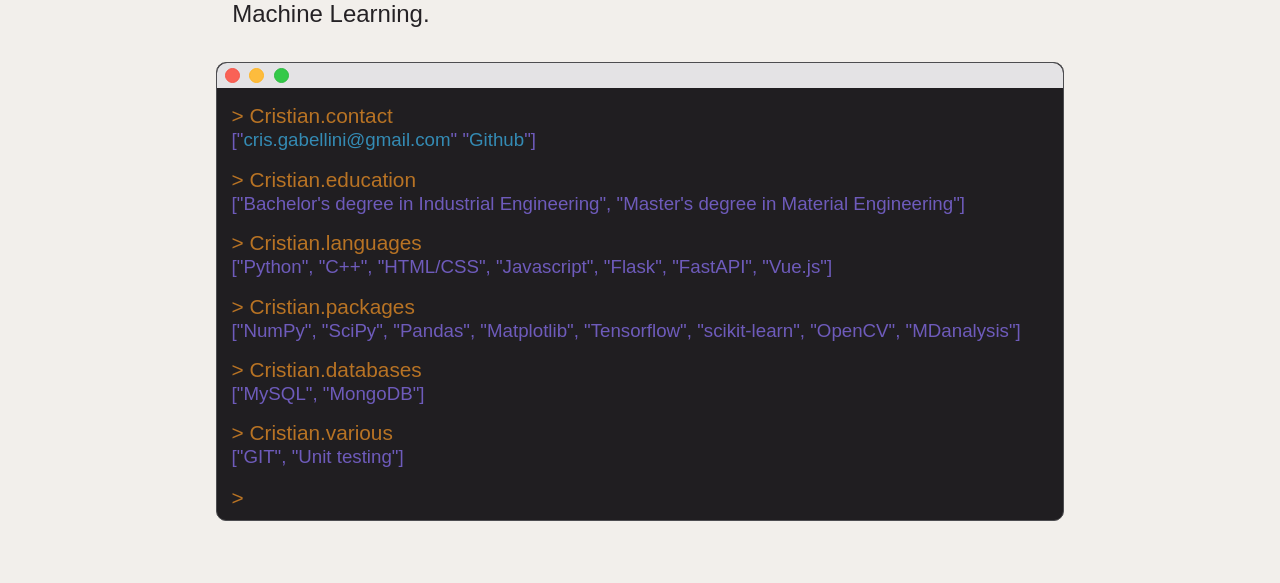
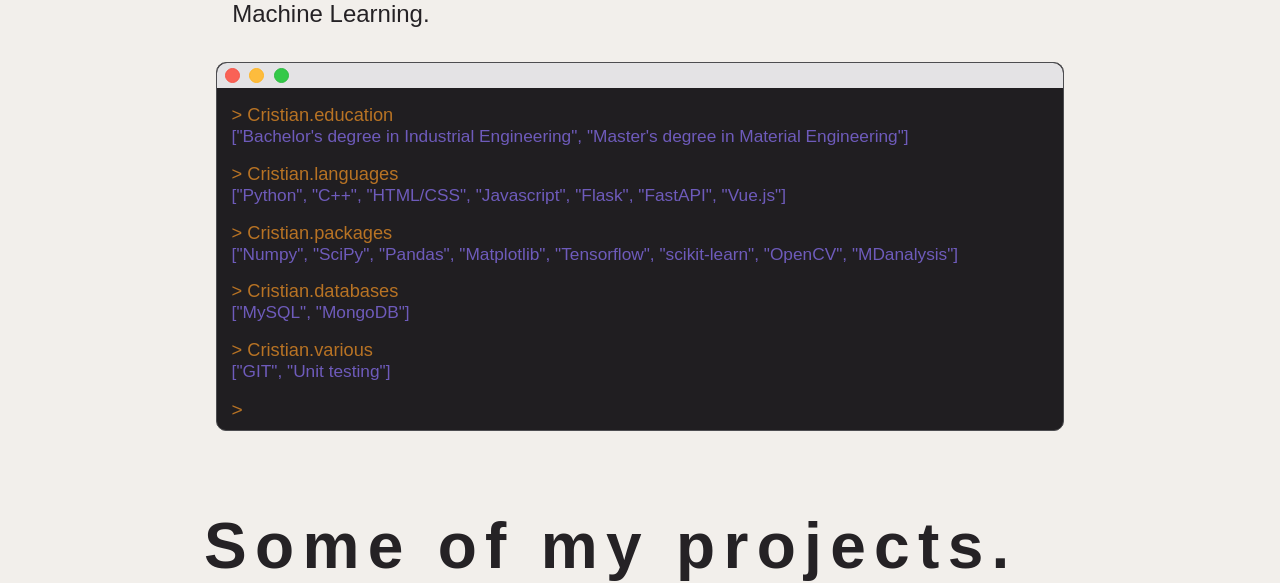
Before and after one commit to FNTwin/FrontEndVue, a Vue app: page / in a window 1280 px wide. Shown: the part 245-828 px from the top of the page. Built offline with nearby package versions, Linux system fonts and the light colour scheme.

Commit message:
changed things

```diff
--- a/src/components/bio.vue
+++ b/src/components/bio.vue
@@ -7,7 +7,7 @@
       Computational Material Engineer specialized in multiscale simulations
       and Machine Learning.
     </h2>
-    <div class="tldrme" :style="tldrmedark">
+    <div class="tldrme" :style="tldrmedark" ref="scroll">
       <div class="aboutmetext" :style="aboutmedark">
         <div class="aboutme" :style="aboutmetextdark">
           <div class="header_bottoni">
@@ -16,12 +16,13 @@
           <div class="header_bottone_verde"></div>
         </div>
         </div>
-        <h3>
+        <div class="scrolltext">
+        <h3><!--
           > Cristian.contact <p :style="h3dark">
           ["<a href="mailto:cris.gabellini@gmail.com"
                aria-pressed="true"
                style="text-decoration:none;"
-               :style="color">cris.gabellini@gmail.com</a>"
+               :style="color">cris.gabellini@gmail.com</a>",
           "<a href="https://github.com/FNTwin"
              style="text-decoration:none;"
              target="__blank"  :style="color">Github</a>"]
@@ -34,7 +35,7 @@
           > Cristian.packages <p :style="h3dark">["NumPy", "SciPy", "Pandas", "Matplotlib", "Tensorflow",
           "scikit-learn", "OpenCV", "MDanalysis"]</p>
           > Cristian.databases <p :style="h3dark">["MySQL", "MongoDB"]</p>
-          > Cristian.various <p :style="h3dark">["GIT", "Unit testing"]</p>
+          > Cristian.various <p :style="h3dark">["GIT", "Unit testing"]</p>-->
           <ul id="commands_list" style="list-style-type:none;">
             <li v-for="(item,index) in itmes" :key="index" >
               <h3 id="commandtext">> {{ command_array[index] }}</h3>
@@ -45,6 +46,7 @@
                    v-on:keypress.enter="digitazione"
                    class="digit">
         </h3>
+        </div>
       </div>
     </div>
     <div class="project" :style="projectdark">
@@ -66,6 +68,12 @@ export default {
     cycle_array: [],
     command_array: [],
     options: {
+      "clear" : "",
+      "Cristian.education" : "[\"Bachelor's degree in Industrial Engineering\", \"Master's degree in Material Engineering\"]",
+      "Cristian.languages" : "[\"Python\", \"C++\", \"HTML/CSS\", \"Javascript\", \"Flask\", \"FastAPI\", \"Vue.js\"]",
+      "Cristian.packages" : "[\"Numpy\", \"SciPy\", \"Pandas\", \"Matplotlib\", \"Tensorflow\", \"scikit-learn\", \"OpenCV\", \"MDanalysis\"]",
+      "Cristian.databases" : "[\"MySQL\", \"MongoDB\"]",
+      "Cristian.various" : "[\"GIT\", \"Unit testing\"]",
       "Cristian.corva" : "\"Stop making me do frontend please\"",
       "Cristian.ml" : "[\"Gaussian Processes\", " +
           "\"Bayesian Optimization\", \"Deep Learning\"]",
@@ -77,15 +85,26 @@ export default {
       "Cristian.interests" : "[\"Skateboard\", \"Snowboard\", \"Programming\", \"Computation\", \"Videogames\"]",
       "Cristian.simulationSoftware" : "[\"Quantum-espresso\", \"Amber\", \"LAMMPS\", \"DigiMat\"]",
       "help" : "Cristian.corva Cristian.ml Cristian.gabbo Cristian.location" +
-          " Cristian.aboutMe Cristian.interests Cristian.simulations Cristian.simulationSoftware"
+          " Cristian.aboutMe Cristian.interests Cristian.simulations Cristian.simulationSoftware" +
+          " Cristian.education Cristian.languages Cristian.packages Cristian.databases Cristian.various clear"
     },
   }
   },
   mounted(){
     this.$root.$on("toggle-dark" , this.switch);
     this.name_init(0, this)
+    this.init("Cristian.education")
+    this.init("Cristian.languages")
+    this.init("Cristian.packages")
+    this.init("Cristian.databases")
+    this.init("Cristian.various")
   },
   methods: {
+    init(nome){
+      this.display_nome=this.options[nome]
+      this.add(this.display_nome)
+      this.add2(nome)
+    },
     switch() {
       this.night = !this.night
     },
@@ -102,6 +121,11 @@ export default {
     add2(value){
       this.command_array.push(value)
     },
+    clear(){
+      this.command_array=[];
+      this.cycle_array=[];
+      this.display_array=[];
+    },
     digitazione(){
       let temp=this.back_nome
       this.back_nome=""
@@ -109,6 +133,9 @@ export default {
         this.display_nome=this.options[temp]
         this.add(this.display_nome)
         this.add2(temp)
+        if (temp === "clear"){
+          this.clear()
+        }
       } else{
         if (temp.replace(/\s/g,"")===""){
           this.display_nome=""
@@ -221,8 +248,7 @@ export default {
   font-size: 100%;
   width: 90%;
   max-width: 1000px;
-  margin:auto
-
+  margin:auto;
 }
 
 @keyframes h1 {
@@ -262,6 +288,7 @@ export default {
   padding-left: 7.2vw;
   width: 89%;
   margin-top: 10px;
+
 }
 
 .tldrme{
@@ -275,11 +302,23 @@ export default {
 
 .aboutmetext{
   width: 100%;
+  min-height: 45vh;
   margin:auto;
   background: #201E21;
   border-radius:10px;
   color:#B87324;
-  border: 1px solid #4D4D50
+  border: 1px solid #4D4D50;
+  font-size: 1em!important;
+}
+
+.scrolltext{
+  overflow: auto;
+  max-height: 45vh;
+  display: flex;
+  flex-direction: column-reverse;
+}
+::-webkit-scrollbar {
+  display: none;
 }
 
 .skills{
@@ -319,7 +358,7 @@ h2{
 }
 
 h3{
-  font-size: min(100vw, 1.3em)!important;
+  font-size: min(100vw, 1.2em)!important;
   padding-left: 15px;
   padding-right: 15px;
 }
@@ -410,13 +449,13 @@ h4{
   color: #B87324;
   caret-color: orange;
   border-left: 0.6em solid orange;
+  width: 90%;
   animation:   blink-input 1.5s step-end infinite;
 }
 
 #commands_list{
   margin: 0; /* To remove default bottom margin */
   padding: 0; /* To remove default left padding */
-
 }
 a {
   color: #348BB4;
@@ -424,7 +463,7 @@ a {
 
 #listext{
   color:#6E5BBB;
-  font-size: 1em!important;
+  font-size: 0.9em!important;
 }
 
 #commandtext{
```
